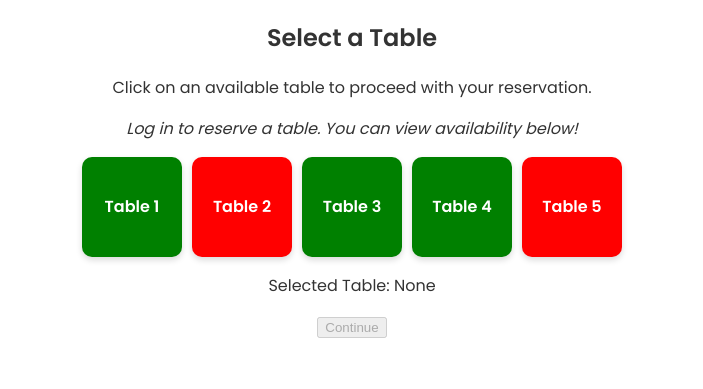
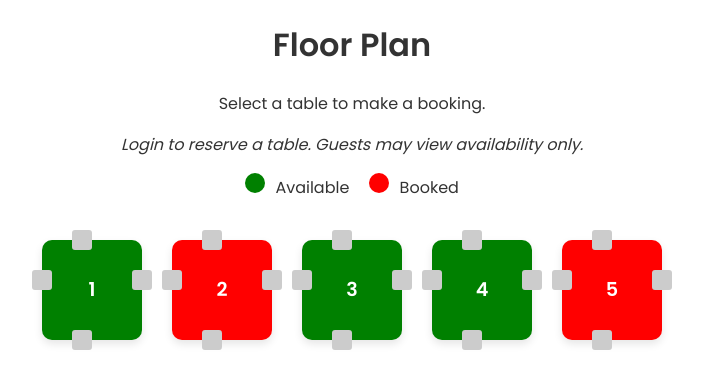
Before and after one commit to Nickflanagn24/searsteaks, a Django app: page /floor-plan/ in a window 1280 px wide. Shown: the part 87-476 px from the top of the page, without its empty margins (288-991 px from the left). Run offline with Django 5.2, Linux system fonts and the light colour scheme; data comes from the database, SQL or seed files in the repository.

Commit message:
Transformed floor plan: table icons with chairs, tooltips, and legend for availability

```diff
--- a/bookings/static/css/style.css
+++ b/bookings/static/css/style.css
@@ -119,6 +119,116 @@ nav a:hover {
     max-width: 1200px;
     margin: auto;
     padding: 20px;
+}
+
+/* Floor Plan Layout */
+#floor-plan {
+    display: grid;
+    grid-template-columns: repeat(auto-fit, minmax(130px, 1fr));
+    gap: 40px;
+    justify-content: center;
+    margin: 30px auto;
+    max-width: 1000px;
+}
+
+/* Table Wrapper */
+.table-wrap {
+    position: relative;
+    width: 100px;
+    height: 100px;
+}
+
+/* Circular Table */
+.table-icon {
+    width: 80px;
+    height: 80px;
+    border-radius: 50%;
+    background-color: green;
+    display: flex;
+    align-items: center;
+    justify-content: center;
+    font-weight: bold;
+    color: white;
+    margin: auto;
+    cursor: pointer;
+    transition: transform 0.2s ease;
+    box-shadow: 0 4px 8px rgba(0,0,0,0.1);
+}
+.table-icon.unavailable {
+    background-color: red;
+    cursor: not-allowed;
+}
+.table-icon:hover {
+    transform: scale(1.05);
+}
+
+/* Table Number */
+.table-number {
+    font-size: 1.2rem;
+}
+
+/* Chairs */
+.chair {
+    width: 20px;
+    height: 10px;
+    background-color: #ccc;
+    position: absolute;
+    border-radius: 3px;
+}
+.chair.top {
+    top: 0;
+    left: 50%;
+    transform: translateX(-50%);
+}
+.chair.bottom {
+    bottom: 0;
+    left: 50%;
+    transform: translateX(-50%);
+}
+.chair.left {
+    left: 0;
+    top: 50%;
+    transform: translateY(-50%);
+}
+.chair.right {
+    right: 0;
+    top: 50%;
+    transform: translateY(-50%);
+}
+
+/* Legend */
+.legend {
+    display: flex;
+    gap: 20px;
+    margin: 10px auto;
+    justify-content: center;
+    font-weight: 500;
+}
+.legend-dot {
+    width: 16px;
+    height: 16px;
+    display: inline-block;
+    border-radius: 50%;
+    margin-right: 6px;
+}
+.legend-dot.available {
+    background-color: green;
+}
+.legend-dot.booked {
+    background-color: red;
+}
+
+/* Responsive */
+@media (max-width: 600px) {
+    .table-icon {
+        width: 60px;
+        height: 60px;
+        font-size: 0.9rem;
+    }
+    .chair {
+        width: 14px;
+        height: 7px;
+    }
 }
 
 /* Floor Plan */
--- a/bookings/templates/bookings/floor_plan.html
+++ b/bookings/templates/bookings/floor_plan.html
@@ -1,44 +1,56 @@
 {% extends "bookings/base.html" %}
 {% block content %}
-<h2>Select a Table</h2>
-<p>Click on an available table to proceed with your reservation.</p>
+<h1>Floor Plan</h1>
+<p>Select a table to make a booking.</p>
 
 {% if not user.is_authenticated %}
-    <p><em>Log in to reserve a table. You can view availability below!</em></p>
+  <p><em>Login to reserve a table. Guests may view availability only.</em></p>
 {% endif %}
 
+<!-- Legend -->
+<div class="legend">
+  <div><span class="legend-dot available"></span> Available</div>
+  <div><span class="legend-dot booked"></span> Booked</div>
+</div>
+
+<!-- Floor Plan -->
 <div id="floor-plan">
   {% for table in tables %}
-        <div class="table {% if not table.is_available %}unavailable{% endif %}"
-             data-table="{{ table.id }}"
-             onclick="selectTable('{{ table.id }}')">
-            Table {{ table.table_number }}
+    <div
+      class="table-wrap"
+      onclick="selectTable('{{ table.id }}')"
+      title="Table {{ table.table_number }} | {{ table.capacity }} seats | {% if table.is_available %}Available{% else %}Booked{% endif %}"
+    >
+      <!-- Chairs -->
+      <div class="chair top"></div>
+      <div class="chair right"></div>
+      <div class="chair bottom"></div>
+      <div class="chair left"></div>
+
+      <!-- Table -->
+      <div class="table-icon {% if not table.is_available %}unavailable{% endif %}" data-table="{{ table.id }}">
+        <span class="table-number">{{ table.table_number }}</span>
+      </div>
     </div>
   {% endfor %}
 </div>
-
-<p id="selected-table-text">Selected Table: None</p>
-<button id="continue-btn" onclick="proceedToBooking()" disabled>Continue</button>
 
 <script>
   const userIsAuthenticated = "{{ user.is_authenticated|yesno:'true,false' }}";
 
   function selectTable(tableId) {
-        const tableElement = document.querySelector(`div[data-table='${tableId}']`);
-
+    const tableElement = document.querySelector(`[data-table='${tableId}']`);
     if (tableElement.classList.contains('unavailable')) {
-            alert("Sorry, this table is already booked.");
+      alert("This table is already booked.");
       return;
     }
 
     if (userIsAuthenticated === 'false') {
-            // Redirect to login page
-            alert("You need to log in or register to book a table.");
+      alert("Please login or register to book a table.");
       window.location.href = "{% url 'login' %}?next={% url 'floor_plan' %}";
       return;
     }
 
-        // If authenticated, redirect to booking page
     window.location.href = `/make-booking/?table_id=${tableId}`;
   }
 </script>
@@ -49,7 +61,35 @@
     flex-wrap: wrap;
     gap: 10px;
   }
-    .table {
+  .table-wrap {
+    position: relative;
+    width: 100px;
+    height: 100px;
+    margin: 10px;
+  }
+  .chair {
+    position: absolute;
+    width: 20px;
+    height: 20px;
+    background-color: #ccc;
+  }
+  .chair.top {
+    top: -10px;
+    left: 40px;
+  }
+  .chair.right {
+    top: 40px;
+    right: -10px;
+  }
+  .chair.bottom {
+    bottom: -10px;
+    left: 40px;
+  }
+  .chair.left {
+    top: 40px;
+    left: -10px;
+  }
+  .table-icon {
     width: 100px;
     height: 100px;
     background-color: green;
@@ -61,9 +101,26 @@
     cursor: pointer;
     border-radius: 10px;
   }
-    .table.unavailable {
+  .table-icon.unavailable {
     background-color: red;
     cursor: not-allowed;
   }
+  .legend {
+    display: flex;
+    gap: 20px;
+    margin-bottom: 20px;
+  }
+  .legend-dot {
+    display: inline-block;
+    width: 20px;
+    height: 20px;
+    border-radius: 50%;
+  }
+  .legend-dot.available {
+    background-color: green;
+  }
+  .legend-dot.booked {
+    background-color: red;
+  }
 </style>
 {% endblock %}
```
Lines whose indentation alone changed are shown as unchanged.
